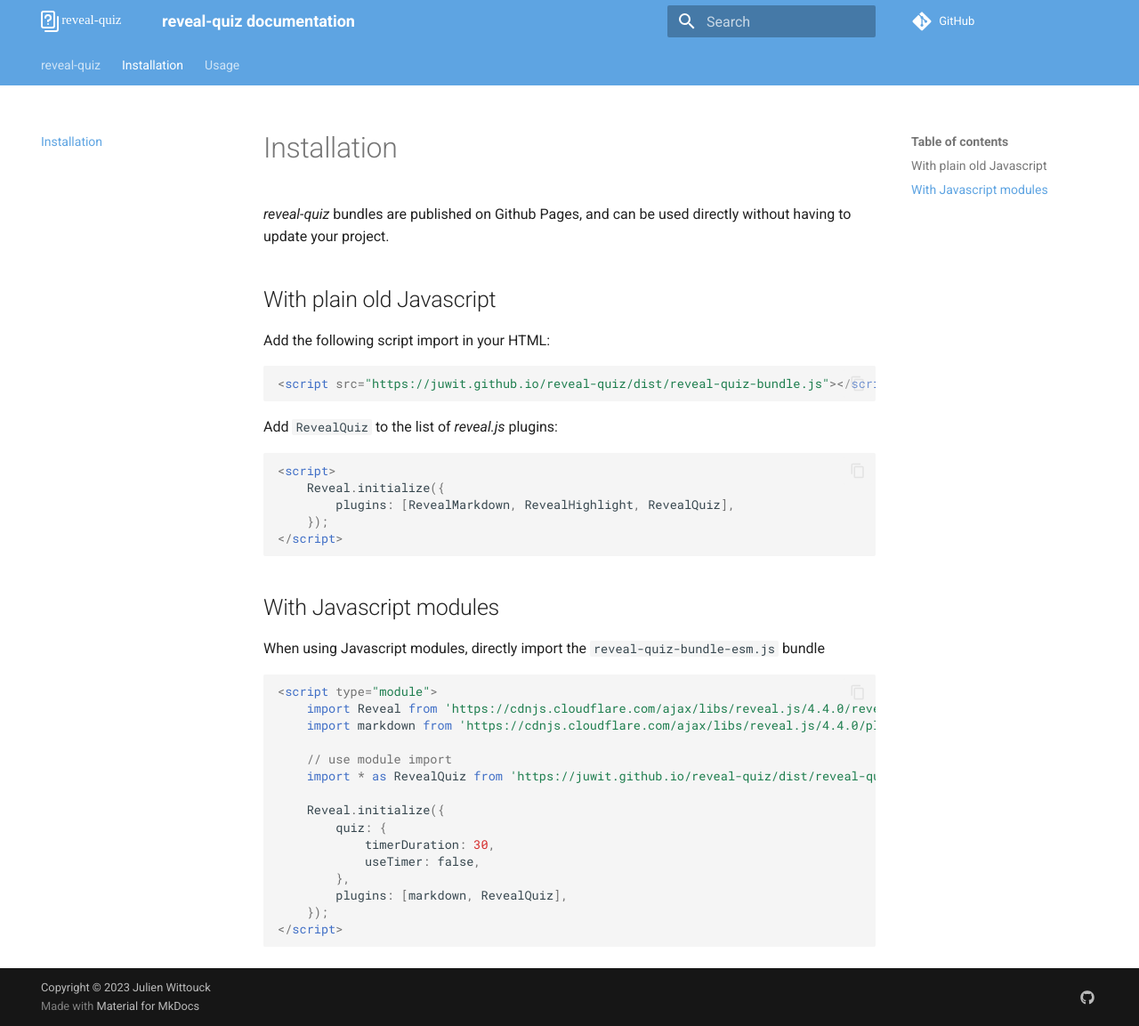
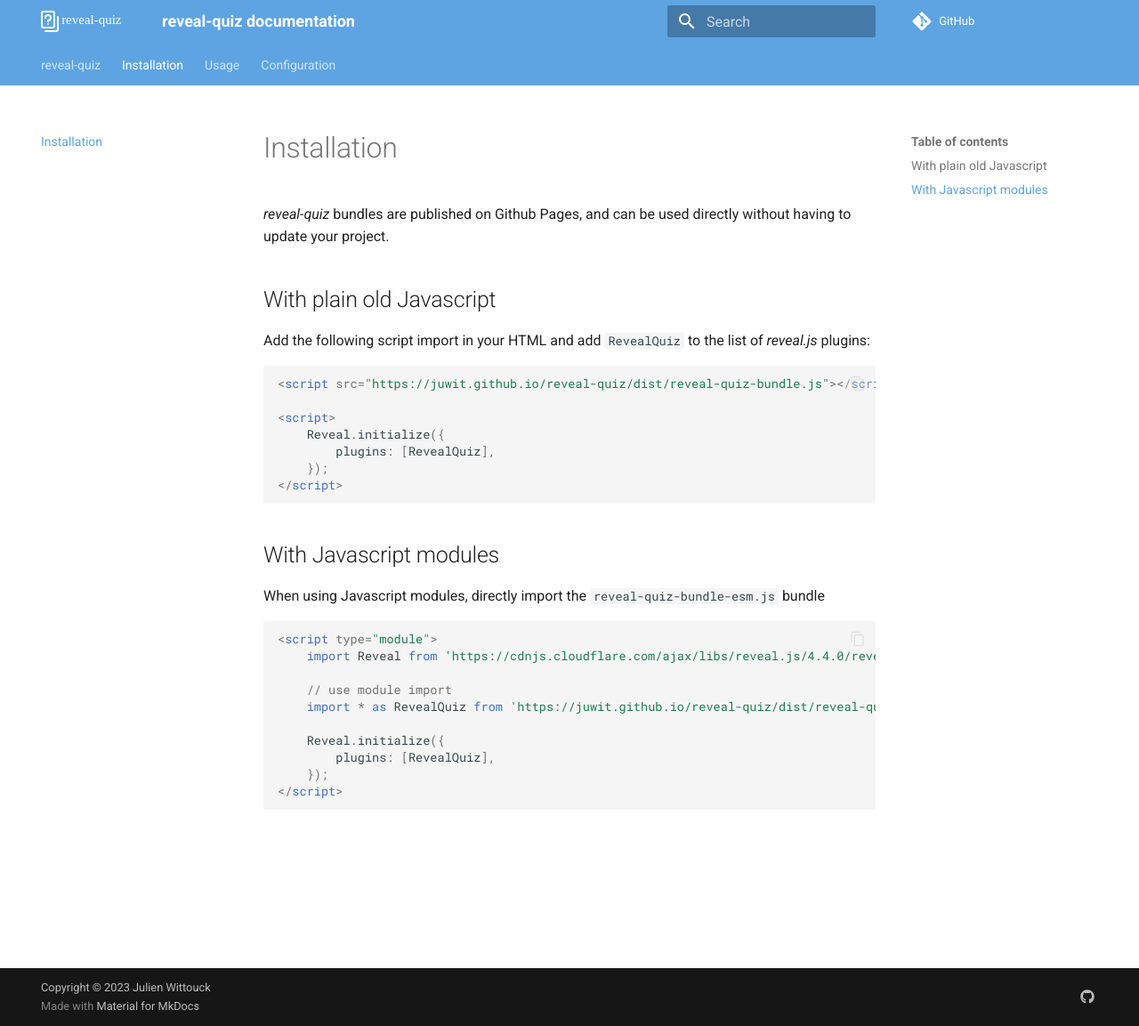
Before and after one commit to juwit/reveal-quiz, an MkDocs documentation site: the page built from docs/content/02-installation.md, in a window 1280 px wide and 1153 px high. Shown: the whole window at 89% size. Built offline with MkDocs 1.6.1 and Material for MkDocs 9.7.7, drawn with Linux system fonts in a browser that asks for light colours; comment, search, counter and statistics services are not loaded.

Commit message:
✨ : add configuration page

````diff
--- a/docs/content/installation.md
+++ b/docs/content/02-installation.md
@@ -4,18 +4,14 @@
 
 ## With plain old Javascript
 
-Add the following script import in your HTML:
+Add the following script import in your HTML and add `RevealQuiz` to the list of *reveal.js* plugins:
 
 ```html
 <script src="https://juwit.github.io/reveal-quiz/dist/reveal-quiz-bundle.js"></script>
-```
 
-Add `RevealQuiz` to the list of *reveal.js* plugins:
-
-```html
 <script>
     Reveal.initialize({
-        plugins: [RevealMarkdown, RevealHighlight, RevealQuiz],
+        plugins: [RevealQuiz],
     });
 </script>
 ```
@@ -27,17 +23,12 @@ When using Javascript modules, directly import the `reveal-quiz-bundle-esm.js` b
 ```html
 <script type="module">
     import Reveal from 'https://cdnjs.cloudflare.com/ajax/libs/reveal.js/4.4.0/reveal.esm.min.js';
-    import markdown from 'https://cdnjs.cloudflare.com/ajax/libs/reveal.js/4.4.0/plugin/markdown/markdown.esm.min.js';
 
     // use module import
     import * as RevealQuiz from 'https://juwit.github.io/reveal-quiz/dist/reveal-quiz-bundle-esm.js';
 
     Reveal.initialize({
-        quiz: {
-            timerDuration: 30,
-            useTimer: false,
-        },
-        plugins: [markdown, RevealQuiz],
+        plugins: [RevealQuiz],
     });
 </script>
 ```
````
Also changed, not shown: docs/content/03-usage.md (renamed from docs/content/usage.md, +1 -1 lines), docs/content/04-configuration.md (added, +39 -0 lines), docs/content/01-index.md (renamed from docs/content/index.md).
